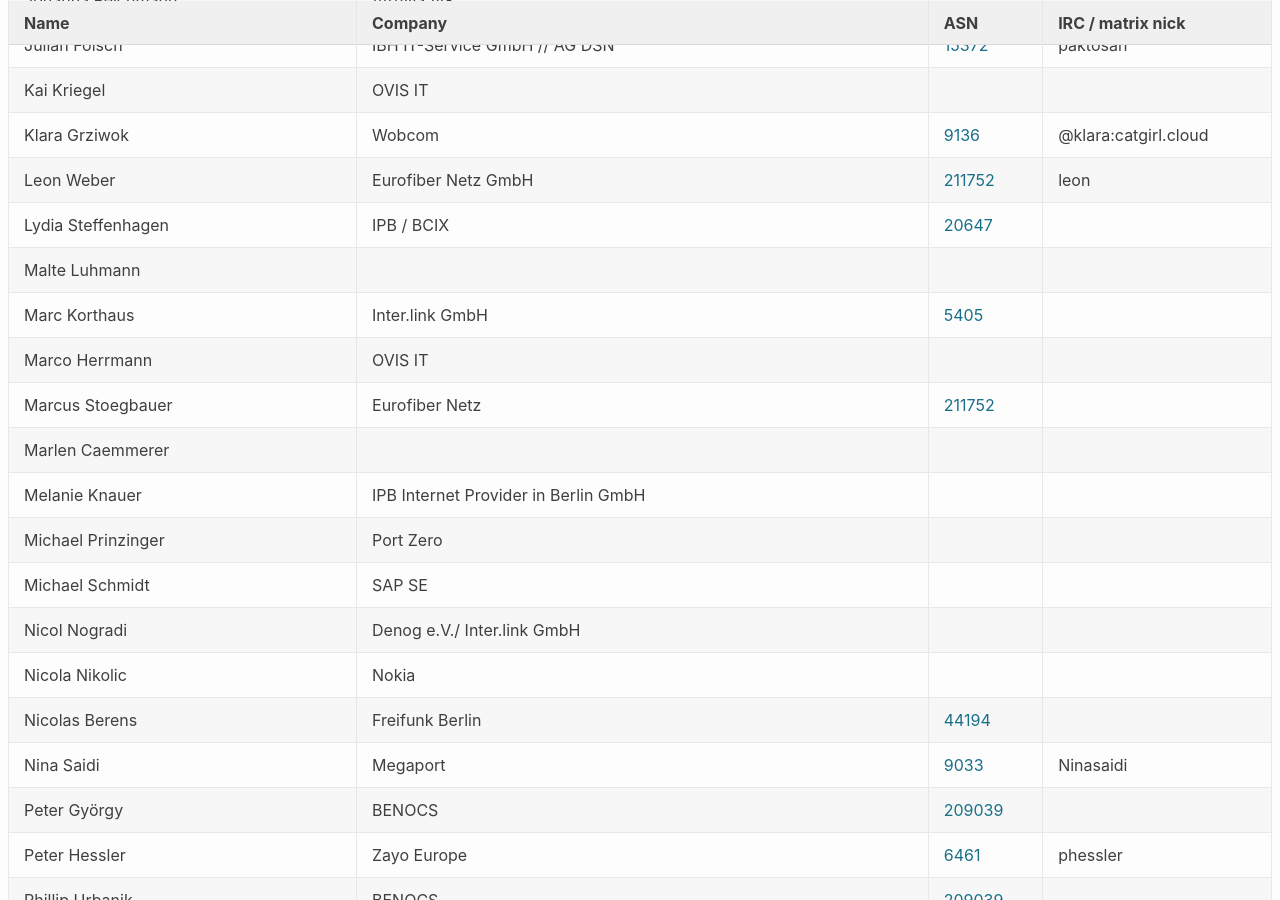
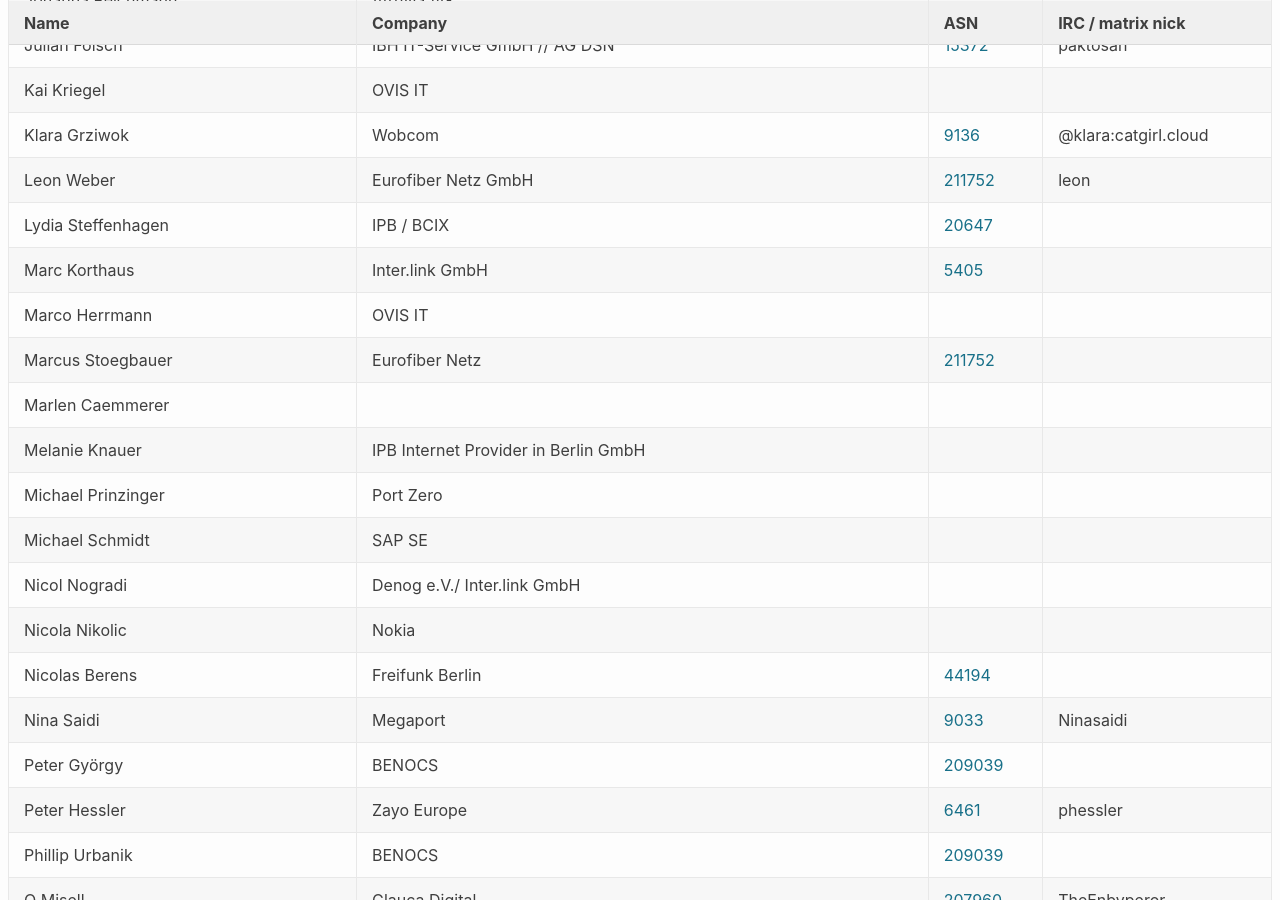
Before and after one commit to denog/pretix-attendeelist, a Jekyll site: the page built from denogmeetup25-03/index.markdown, in a window 1280 px wide and 900 px high, scrolled down 1381 px. Built offline with Jekyll 4.4.1, drawn with Linux system fonts in a browser that asks for light colours.

Commit message:
Latest data: Mon Mar 31 13:16:10 UTC 2025

```diff
--- a/_data/attendees_denogmeetup25-03.json
+++ b/_data/attendees_denogmeetup25-03.json
@@ -210,12 +210,6 @@
     "asn": "20647"
   },
   {
-    "name": "Malte Luhmann",
-    "company": null,
-    "irc": null,
-    "asn": null
-  },
-  {
     "name": "Marc Korthaus",
     "company": "Inter.link GmbH",
     "irc": null,
```
